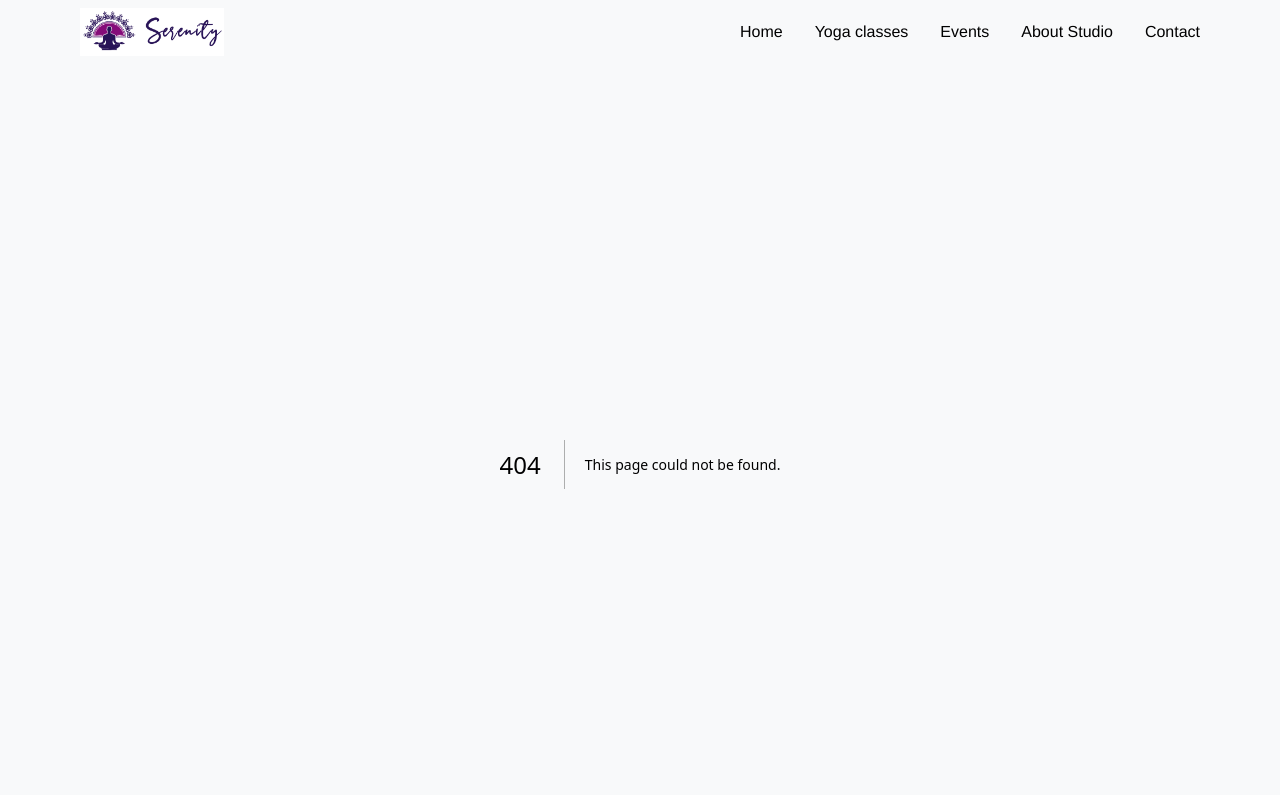
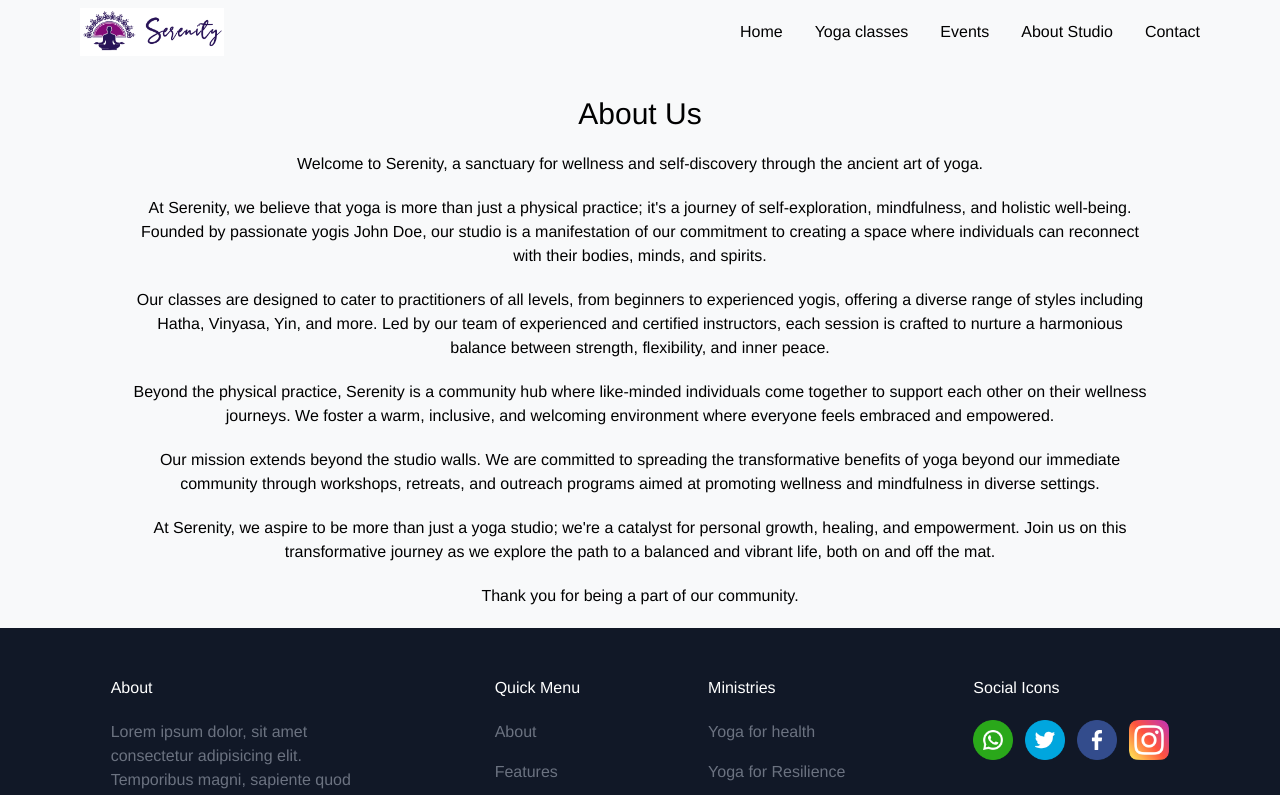
Before and after one commit to sandhyawebd26/Serenity, a Next.js app: page /about-us in a window 1280 px wide. Before the commit this address had no page. Shown: the top 795 px of the page. Built offline with nearby package versions, Linux system fonts and the light colour scheme.

Commit message:
about us page

```diff
--- /dev/null
+++ b/src/pages/about-us/index.js
@@ -0,0 +1,56 @@
+import Footer from "@/components/Footer";
+import React from "react";
+
+const index = () => {
+  return (
+    <>
+      <div className="text-center mt-8 px-[8rem]">
+        <h2 className="text-bold text-3xl my-5">About Us</h2>
+        <div>
+          <p className="my-5">
+            Welcome to Serenity, a sanctuary for wellness and self-discovery
+            through the ancient art of yoga.
+          </p>
+          <p className="my-5">
+            At Serenity, we believe that yoga is more than just a physical
+            practice; it's a journey of self-exploration, mindfulness, and
+            holistic well-being. Founded by passionate yogis John Doe, our
+            studio is a manifestation of our commitment to creating a space
+            where individuals can reconnect with their bodies, minds, and
+            spirits.
+          </p>
+          <p className="my-5">
+            Our classes are designed to cater to practitioners of all levels,
+            from beginners to experienced yogis, offering a diverse range of
+            styles including Hatha, Vinyasa, Yin, and more. Led by our team of
+            experienced and certified instructors, each session is crafted to
+            nurture a harmonious balance between strength, flexibility, and
+            inner peace.
+          </p>
+          <p className="my-5">
+            Beyond the physical practice, Serenity is a community hub where
+            like-minded individuals come together to support each other on their
+            wellness journeys. We foster a warm, inclusive, and welcoming
+            environment where everyone feels embraced and empowered.
+          </p>
+          <p className="my-5">
+            Our mission extends beyond the studio walls. We are committed to
+            spreading the transformative benefits of yoga beyond our immediate
+            community through workshops, retreats, and outreach programs aimed
+            at promoting wellness and mindfulness in diverse settings.
+          </p>
+          <p className="my-5">
+            At Serenity, we aspire to be more than just a yoga studio; we're a
+            catalyst for personal growth, healing, and empowerment. Join us on
+            this transformative journey as we explore the path to a balanced and
+            vibrant life, both on and off the mat.
+          </p>
+          <p className="my-5">Thank you for being a part of our community.</p>
+        </div>
+      </div>
+      <Footer />
+    </>
+  );
+};
+
+export default index;
```
